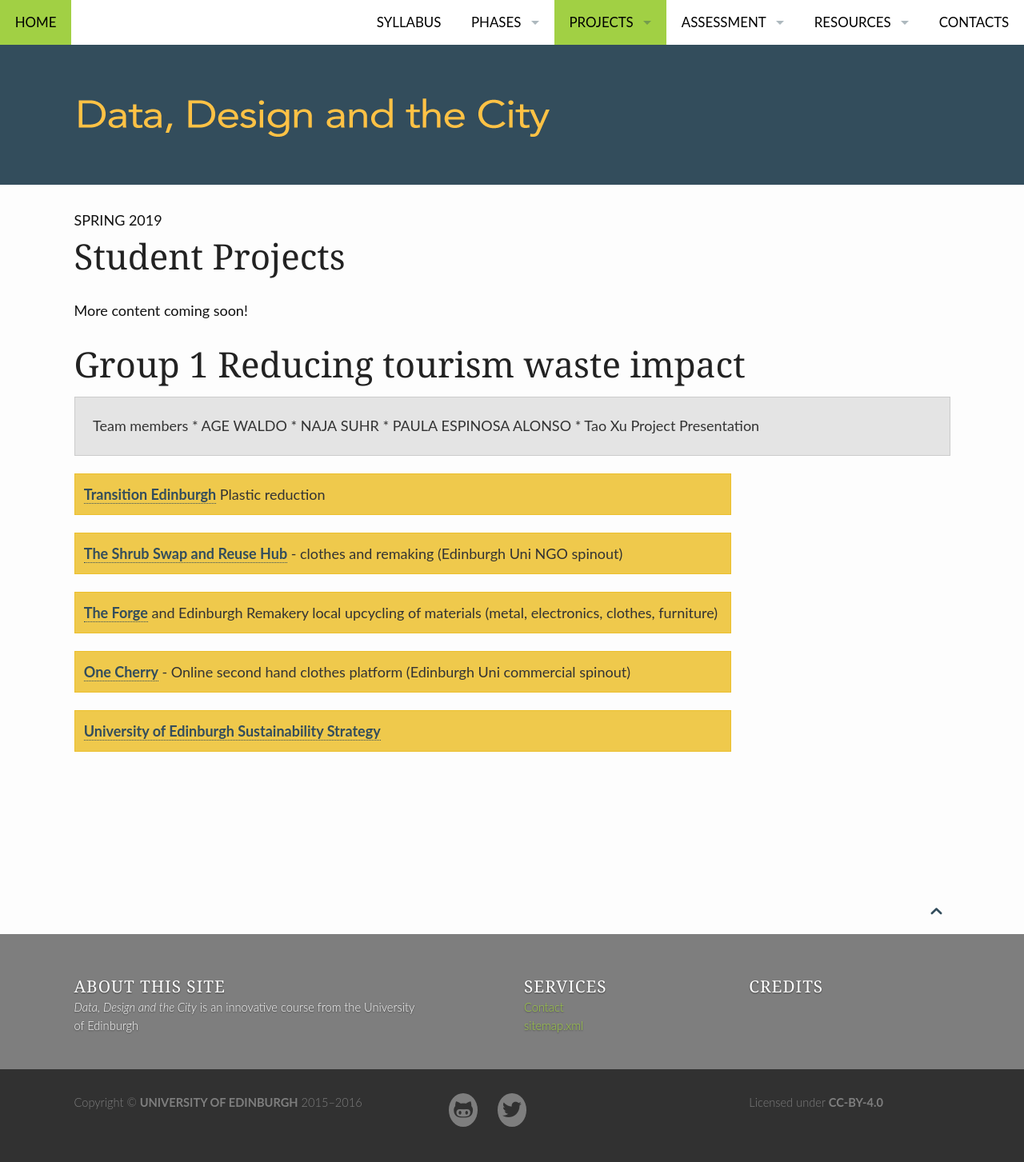
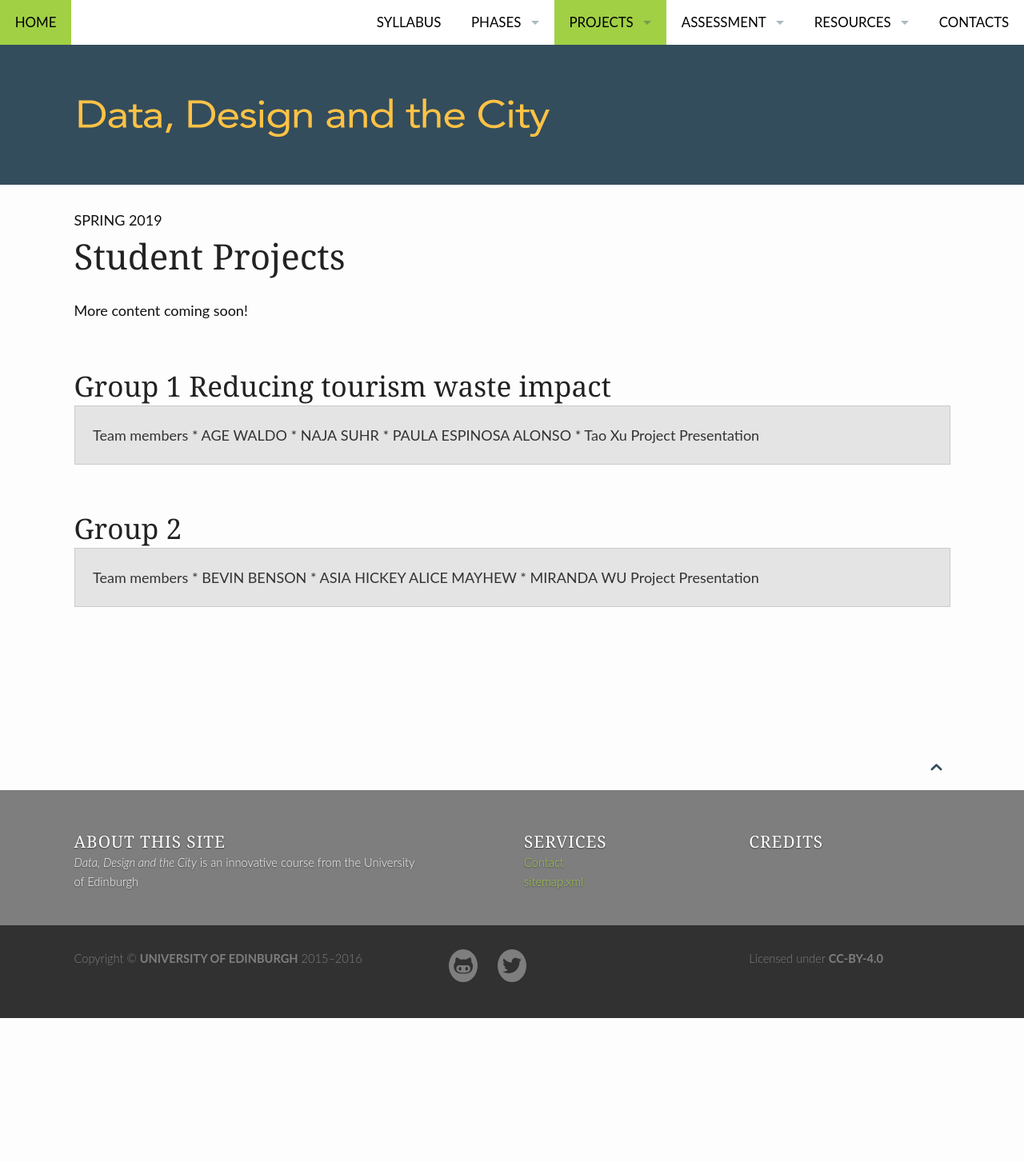
Before and after one commit to edinburghlivinglab/ddc, a Jekyll site: the page built from pages/projects_2019.md, in a window 1280 px wide. Shown: the whole page at 80% size. Built offline with Jekyll 4.4.1, drawn with Linux system fonts in a browser that asks for light colours; after the commit the page ends 1273 px from its top, so only the background shows below that.

Commit message:
Update projects_2019.md

```diff
--- a/pages/projects_2019.md
+++ b/pages/projects_2019.md
@@ -9,9 +9,10 @@
 
 
 More content coming soon!
-# Group 1 Reducing tourism waste impact
+## Group 1 Reducing tourism waste impact
 <div class="panel">
 Team members
+
 * AGE WALDO
 
 * NAJA SUHR
@@ -24,24 +25,18 @@
 
 </div>
 
+## Group 2
+<div class="panel">
+Team members
 
+* BEVIN BENSON
 
+* ASIA HICKEY
 
+ALICE MAYHEW
 
-<div>
-    <div class="medium-panel">
-        <a href="https://transitionedinburgh.org.uk/">Transition Edinburgh</a> Plastic reduction
-    </div>
-      <div class="medium-panel">
-      <a href="https://www.shrubcoop.org/">The Shrub Swap and Reuse Hub</a> - clothes and remaking (Edinburgh Uni NGO spinout)
-    </div>
-    <div class="medium-panel">
-        <a href="https://edinburghforge.com/">The Forge</a> and Edinburgh Remakery local upcycling of materials (metal, electronics, clothes, furniture)
-    </div>
-    <div class="medium-panel">
-        <a href="https://onecherry.co.uk/">One Cherry</a> - Online second hand clothes platform (Edinburgh Uni commercial spinout)
-    </div>
-     <div class="medium-panel">
-        <a href="https://www.ed.ac.uk/about/sustainability/what-we-do/circular-economy">University of Edinburgh Sustainability Strategy</a>
-    </div>
+* MIRANDA WU
+
+Project Presentation
+
 </div>
```
